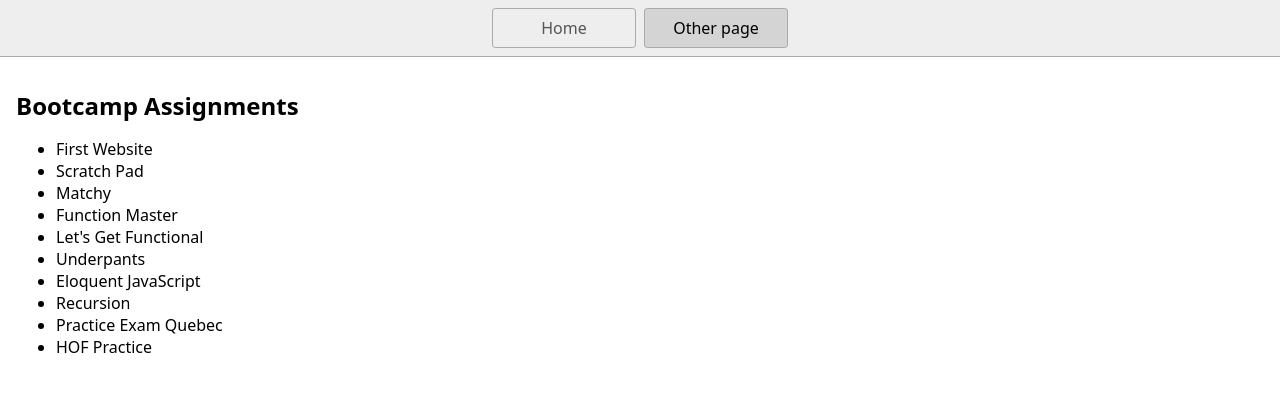
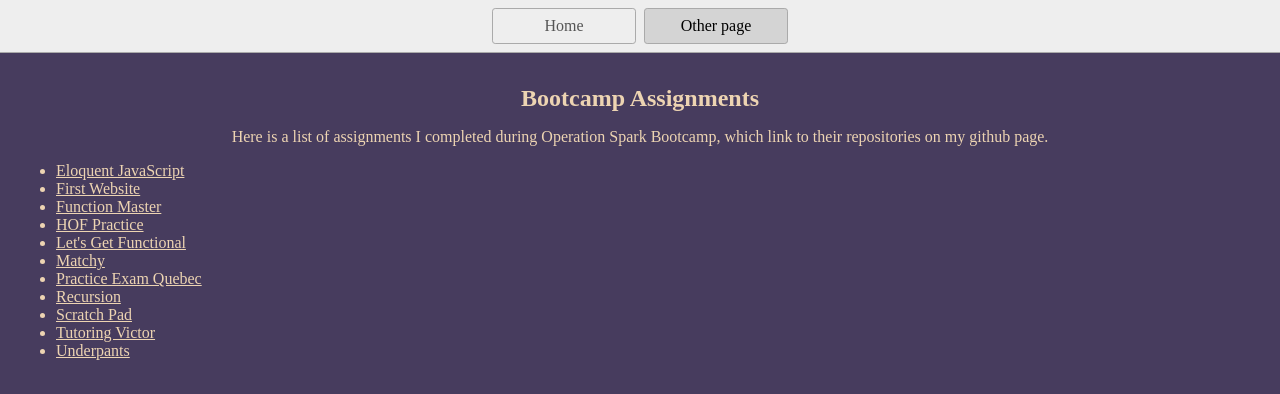
Before and after one commit to Gmcjr/stackblitz-starters-opSparkBootcampList, a website: page op-spark-bootcamp.html in a window 1280 px wide. Drawn offline with Linux system fonts and the light colour scheme.

Commit message:
new work

```diff
--- a/op-spark-bootcamp.html
+++ b/op-spark-bootcamp.html
@@ -14,20 +14,24 @@
     </nav>
     <main>
       <h1>Bootcamp Assignments</h1>
-        <p>
+        <div class="description">
+          Here is a list of assignments I completed during Operation Spark Bootcamp, which link to their repositories on my github page.
+        </div>
+        <div>
           <ul>
-            <li>First Website</li>
-            <li>Scratch Pad</li>
-            <li>Matchy</li>
-            <li>Function Master</li>
-            <li>Let's Get Functional</li>
-            <li>Underpants</li>
-            <li>Eloquent JavaScript</li>
-            <li>Recursion</li>
-            <li>Practice Exam Quebec</li>
-            <li>HOF Practice</li>
+            <li> <a href="https://github.com/Gmcjr/eloquent-javascript-copy" target="_blank">Eloquent JavaScript</a></li>
+            <li> <a href="https://github.com/Gmcjr/first-website-portfolio.github.io" target="_blank">First Website</a></li>
+            <li> <a href="https://github.com/Gmcjr/function-master-copy" target="_blank">Function Master</a></li>
+            <li> <a href="https://github.com/Gmcjr/hof-practice" target="_blank">HOF Practice</a></li>
+            <li> <a href="https://github.com/Gmcjr/let-s-get-functional.github.io" target="_blank">Let's Get Functional</a></li>
+            <li> <a href="https://github.com/Gmcjr/matchy-copy" target="_blank">Matchy</a></li>
+            <li> <a href="https://github.com/Gmcjr/practice-exam-quebec" target="_blank">Practice Exam Quebec</a></li>
+            <li> <a href="https://github.com/Gmcjr/recursion-practice" target="_blank">Recursion</a></li>
+            <li> <a href="https://github.com/Gmcjr/scratch-pad.github.io" target="_blank">Scratch Pad</a></li>
+            <li> <a href="https://github.com/Gmcjr/tutoring-victor" target="_blank">Tutoring Victor</a></li>
+            <li> <a href="https://github.com/Gmcjr/underpants-copy" target="_blank">Underpants</a></li>
           </ul>
-      </p>
+        </div>
     </main>
   </body>
 </html>
--- a/styles.css
+++ b/styles.css
@@ -4,9 +4,9 @@
 
 body {
   margin: 0;
-  font-family: system-ui, sans-serif;
-  color: black;
-  background-color: white;
+  font-family: Cochin;
+  color: rgb(237, 212, 178);
+  background-color: #473c5e;
 }
 
 nav {
@@ -40,7 +40,35 @@ main {
   padding: 1rem;
 }
 
+main a {
+  color: rgb(237, 212, 178);
+}
+
+main a:hover {
+  color: #f0c040;
+}
+
+main a:active {
+  color: #ff8c00;
+}
+
+main a:visited {
+  color: #b89fd4;
+}
+
+.description {
+ text-align: center;
+}
+
 h1 {
   font-weight: bold;
   font-size: 1.5rem;
+  text-align: center;
 }
+
+
+body {
+  div {
+    image-orientation: center;
+  }
+}
```
Also changed, not shown: index.html (+3 -0 lines).
